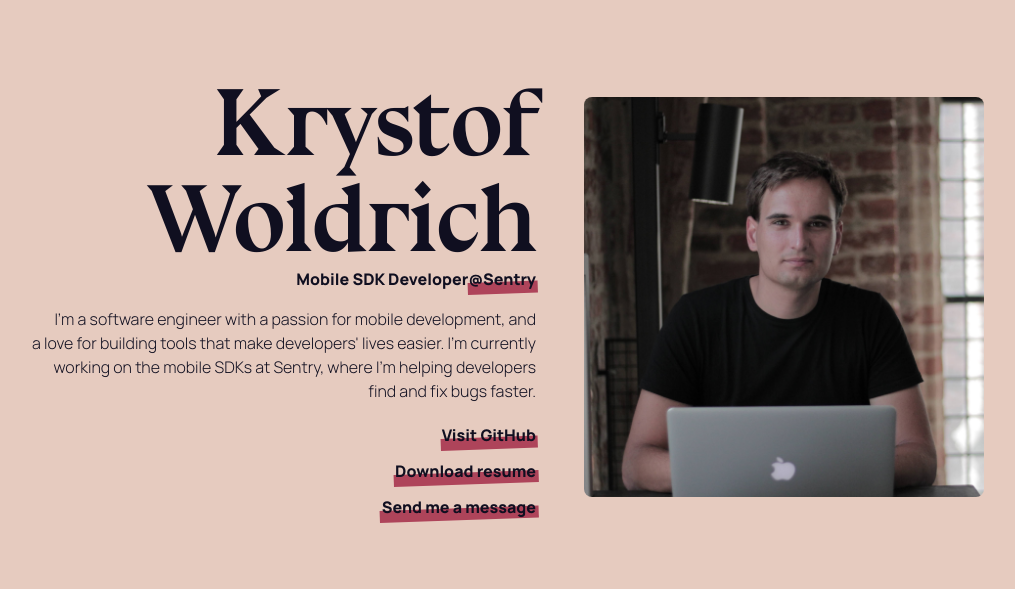
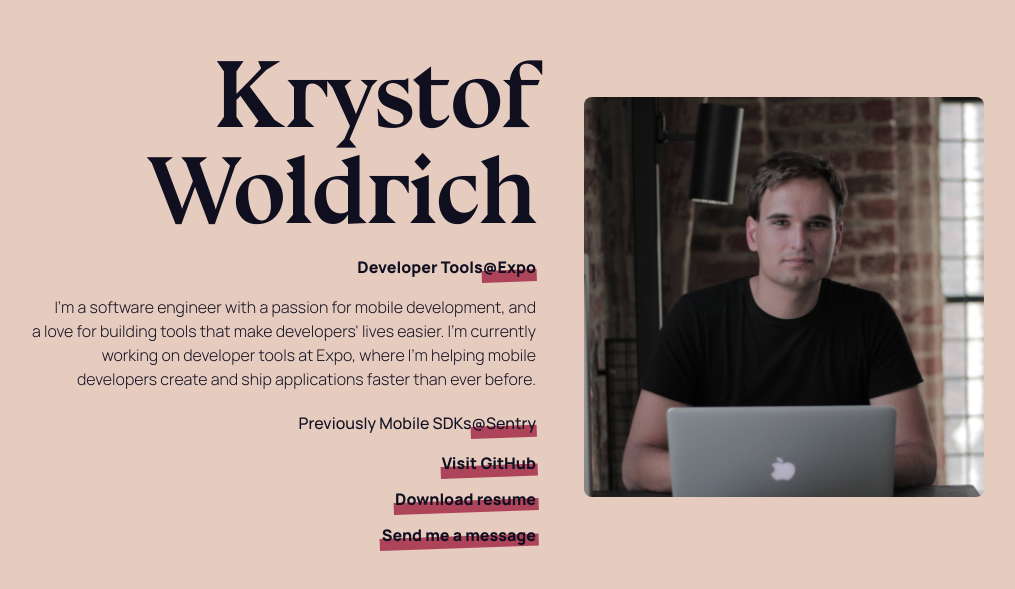
Before and after one commit to krystofwoldrich/personal-website, a Next.js app: page / in a window 1280 px wide. Shown: the part 103-692 px from the top of the page, without its empty margins (136-1151 px from the left). Built offline with nearby package versions, Linux system fonts and the light colour scheme.

Commit message:
I'm part of Expo developer tools team, now!

```diff
--- a/src/app/page.tsx
+++ b/src/app/page.tsx
@@ -22,21 +22,30 @@ export default function Home() {
             font-extrabold
             tracking-tight
             md:text-8xl
-            ${bluunext.className}`
+            ${bluunext.className}
+            mb-4`
           }>
             Woldrich
           </span>
           <span className={`font-extrabold mb-4 ${manrope.className}`}>
-            Mobile SDK Developer
+            Developer Tools
+            <Link href="https://https://expo.dev/" target='_blank'>
+              <span className='inline-block relative'>
+                <span className='sideways-underline'>@Expo</span>
+              </span>
+            </Link>
+          </span>
+          <p className={`font-light ${manrope.className} max-w-lg text-end mb-5`}>
+            {"I'm a software engineer with a passion for mobile development, and a love for building tools that make developers' lives easier. I'm currently working on developer tools at Expo, where I'm helping mobile developers create and ship applications faster than ever before."}
+          </p>
+          <span className={`font-medium mb-4 ${manrope.className}`}>
+            Previously Mobile SDKs
             <Link href="https://sentry.io" target='_blank'>
               <span className='inline-block relative'>
                 <span className='sideways-underline'>@Sentry</span>
               </span>
             </Link>
           </span>
-          <p className={`font-light ${manrope.className} max-w-lg text-end mb-5`}>
-            {"I'm a software engineer with a passion for mobile development, and a love for building tools that make developers' lives easier. I'm currently working on the mobile SDKs at Sentry, where I'm helping developers find and fix bugs faster."}
-          </p>
           <Link className={`mb-3 font-extrabold ${manrope.className}`} href="https://www.github.com/krystofwoldrich" target='_blank'>
             <span className='inline-block relative'>
               <span className='sideways-underline'>Visit GitHub</span>
```
